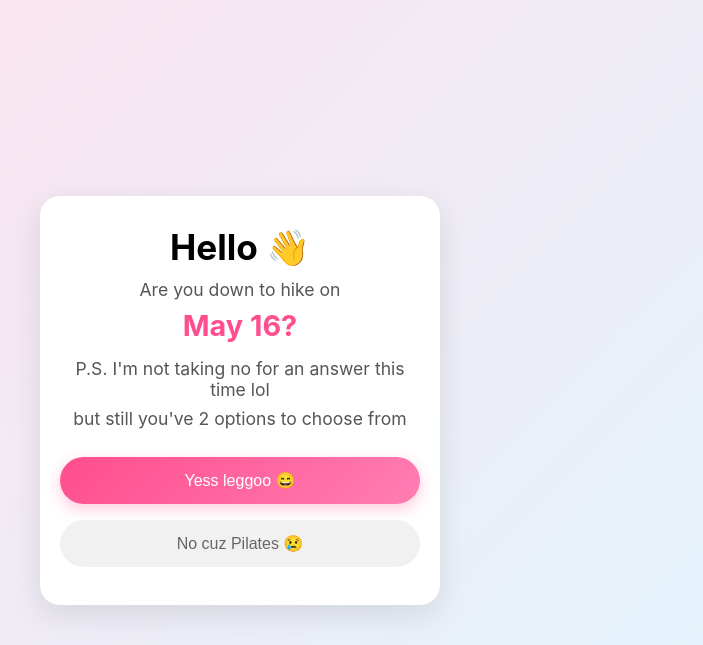
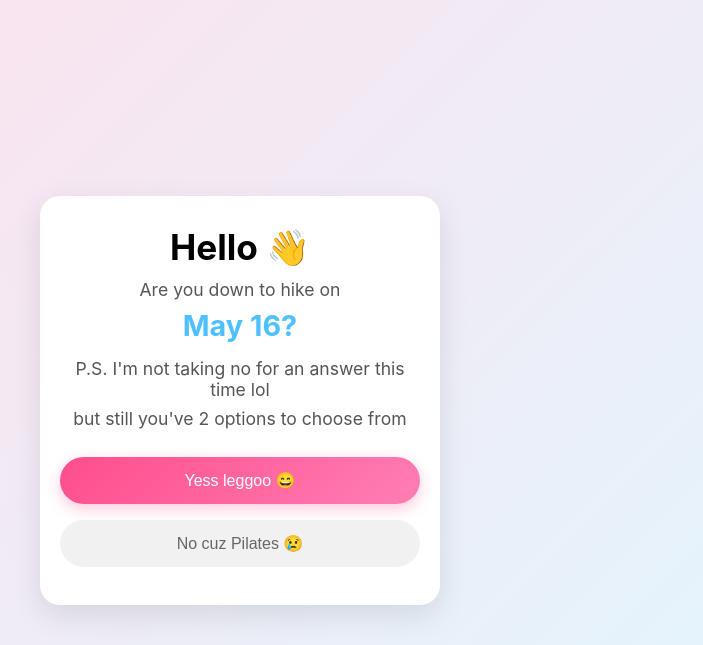
Before and after one commit to ayugre31-ops/Hike, a Flask app: page / in a window 1280 px wide. Shown: the top 645 px of the page, without its empty margins (400-1103 px from the left). Run offline with Flask 3, Linux system fonts and the light colour scheme.

Commit message:
color style.css

```diff
--- a/static/style.css
+++ b/static/style.css
@@ -34,7 +34,7 @@ h1 {
 
 h2 {
     font-size: 1.8rem;
-    color: #ff4d8d;
+    color: #4dc1ff;
     margin-bottom: 15px;
 }
 
```
